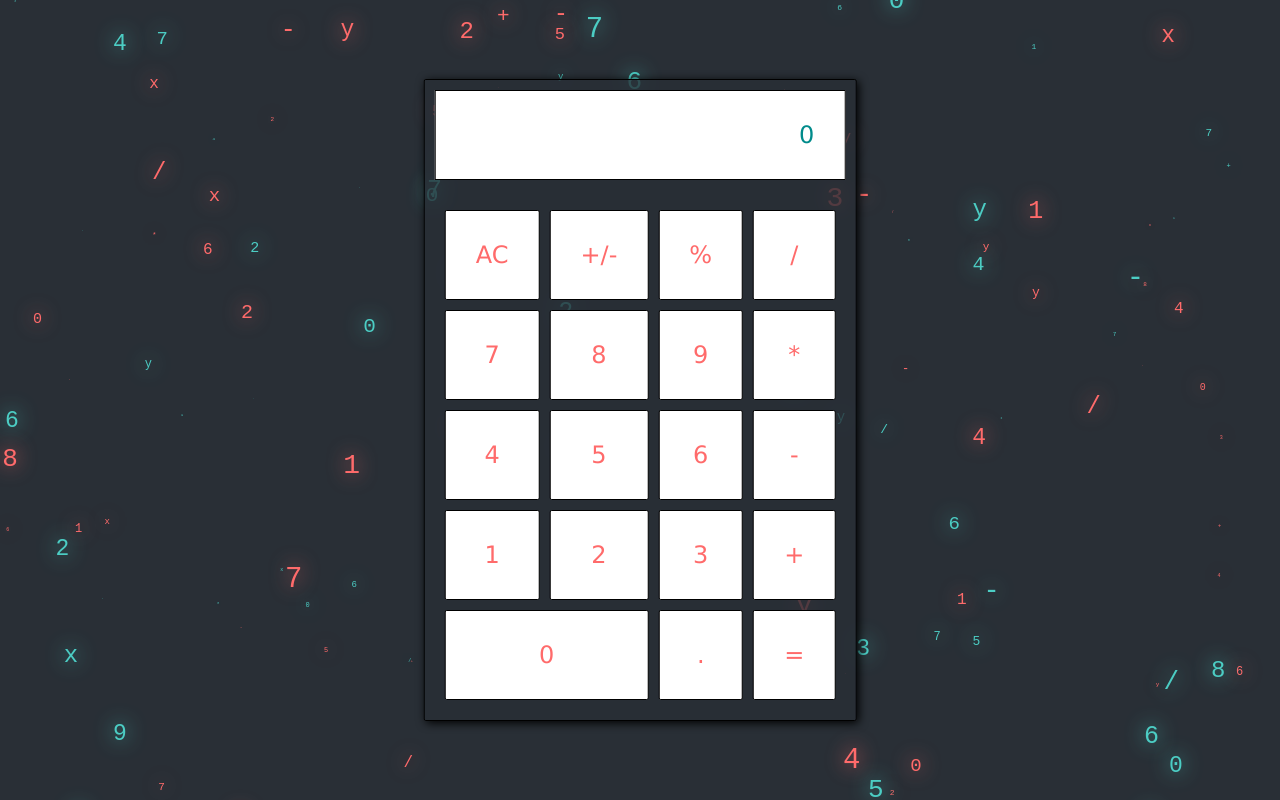
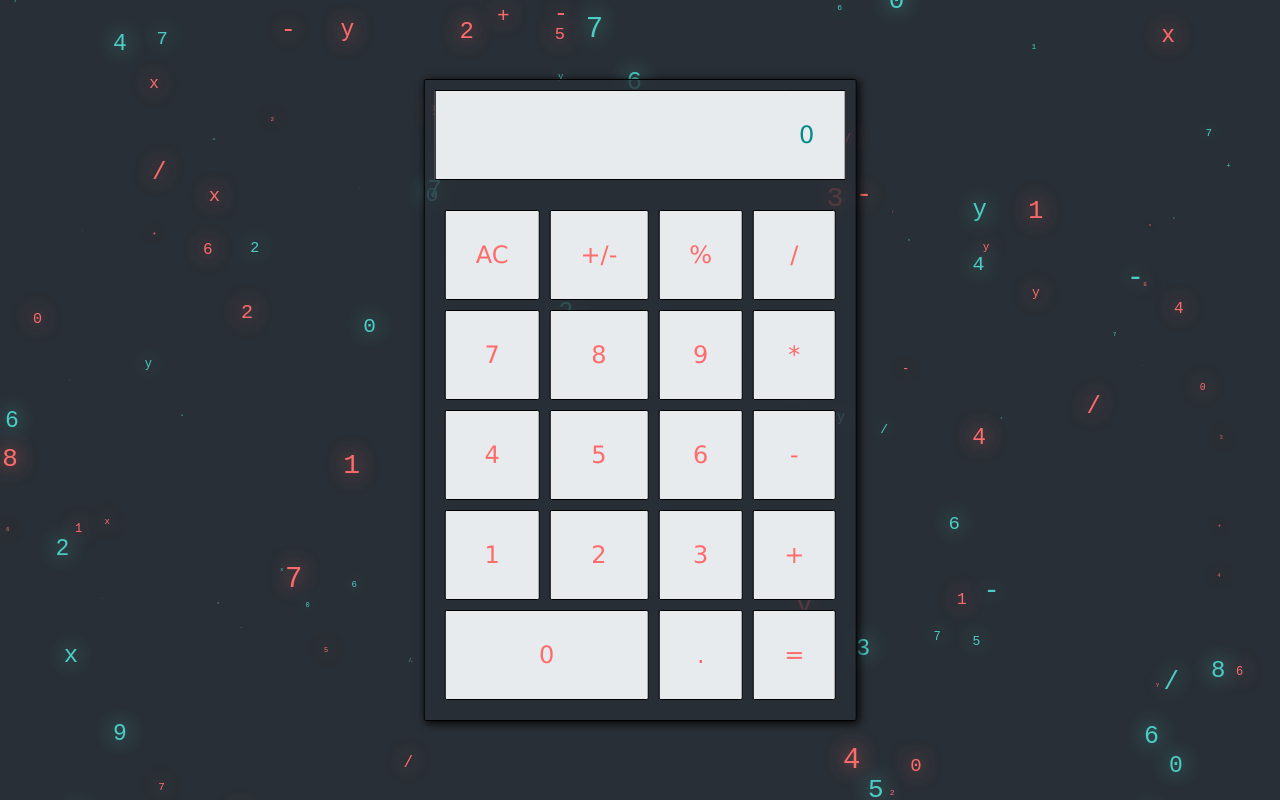
Before and after one commit to koutselakismanos/calculator, a plain HTML site: page src/public/index.html in a window 1280 px wide. Drawn offline with Linux system fonts and the light colour scheme.

Commit message:
More gray

```diff
--- a/src/style/style.scss
+++ b/src/style/style.scss
@@ -1,6 +1,7 @@
 $color-black: #292f36;
 $color-mid: #4ECDC4;
 $color-top: #FF6B6B ;
+$color-gray: #E8EBED;
 
 *{
     margin: 0;
@@ -37,7 +38,7 @@ $color-top: #FF6B6B ;
         padding: 30px;
         border: 1px solid black;
         margin: 10px;
-        background-color: white;
+        background-color: $color-gray;
         color: darkcyan;
     }
 }
@@ -50,7 +51,7 @@ $color-top: #FF6B6B ;
     padding: 20px;
 
     div{
-        background-color: white;
+        background-color: $color-gray;
         font-size: 150%;
         font-family: 'Lucida Sans', 'Lucida Sans Regular', 'Lucida Grande', 'Lucida Sans Unicode';
         border: 1px solid black;
```
Also changed, not shown: src/style/style.css.
